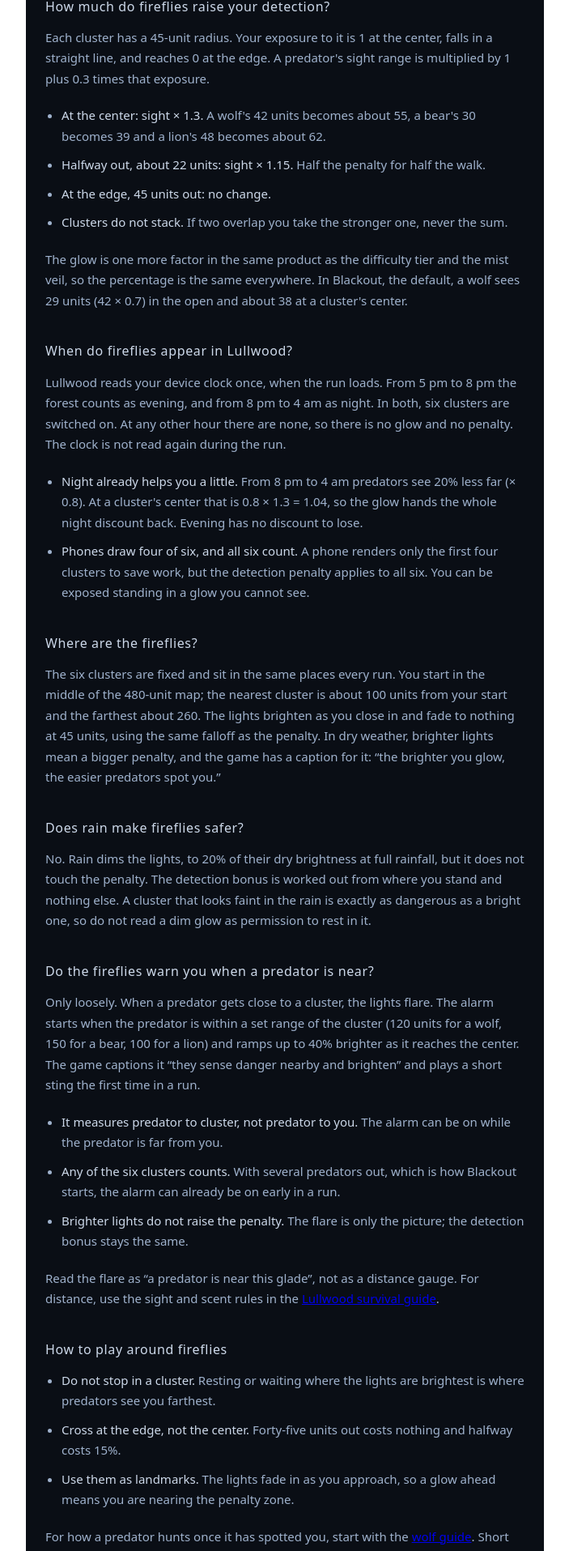
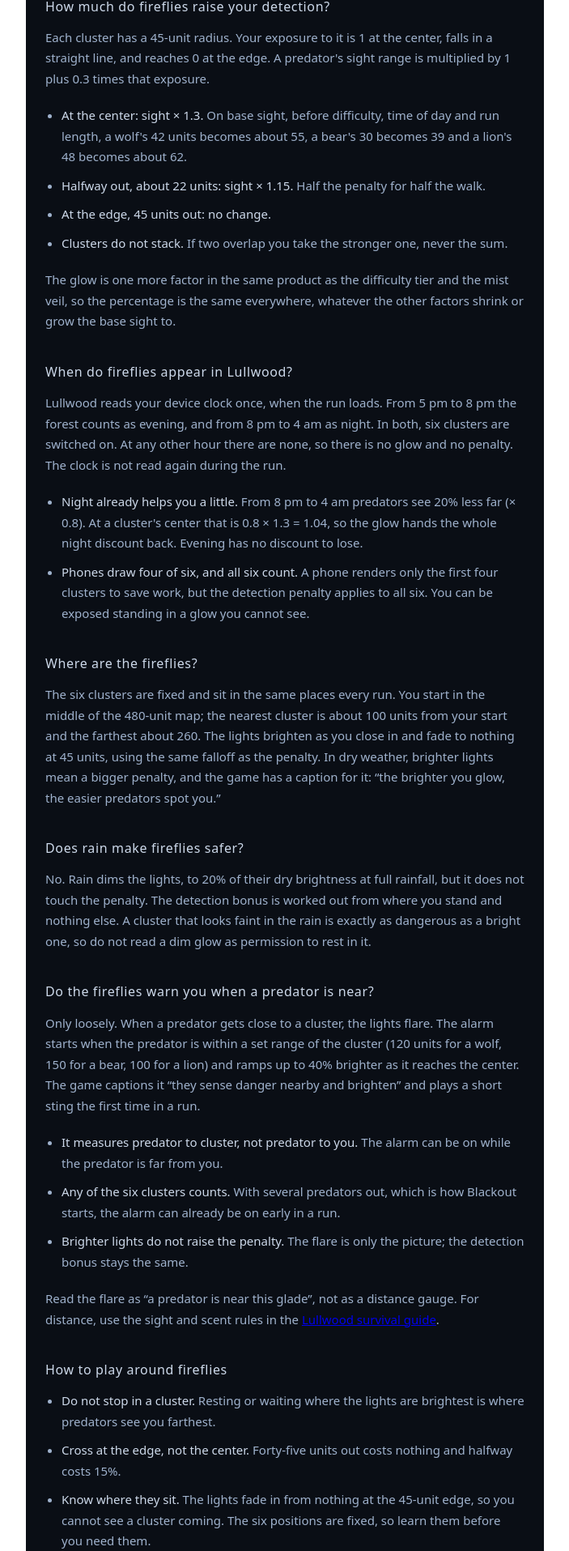
Before and after one commit to DadonStyle/LULLWOOD, a Next.js app: page /guides/fireflies in a window 1280 px wide. Shown: the part 350-2265 px from the top of the page at 81% size, without its empty margins (288-991 px from the left). Built offline with nearby package versions, Linux system fonts and the light colour scheme.

Commit message:
LUL-6177: fireflies guide, fix landmark bullet and absolute wolf sight numbers

```diff
--- a/app/guides/fireflies/page.tsx
+++ b/app/guides/fireflies/page.tsx
@@ -109,7 +109,8 @@ export default function FirefliesGuidePage() {
             </p>
             <ul>
               <li>
-                <strong>At the center: sight × 1.3.</strong> A wolf&apos;s 42
+                <strong>At the center: sight × 1.3.</strong> On base sight,
+                before difficulty, time of day and run length, a wolf&apos;s 42
                 units becomes about 55, a bear&apos;s 30 becomes 39 and a
                 lion&apos;s 48 becomes about 62.
               </li>
@@ -128,8 +129,8 @@ export default function FirefliesGuidePage() {
             <p>
               The glow is one more factor in the same product as the
               difficulty tier and the mist veil, so the percentage is the same
-              everywhere. In Blackout, the default, a wolf sees 29 units
-              (42 × 0.7) in the open and about 38 at a cluster&apos;s center.
+              everywhere, whatever the other factors shrink or grow the
+              base sight to.
             </p>
 
             <h2>When do fireflies appear in Lullwood?</h2>
@@ -219,9 +220,10 @@ export default function FirefliesGuidePage() {
                 units out costs nothing and halfway costs 15%.
               </li>
               <li>
-                <strong>Use them as landmarks.</strong> The lights fade in as
-                you approach, so a glow ahead means you are nearing the
-                penalty zone.
+                <strong>Know where they sit.</strong> The lights fade in from
+                nothing at the 45-unit edge, so you cannot see a cluster
+                coming. The six positions are fixed, so learn them before
+                you need them.
               </li>
             </ul>
             <p>
```
